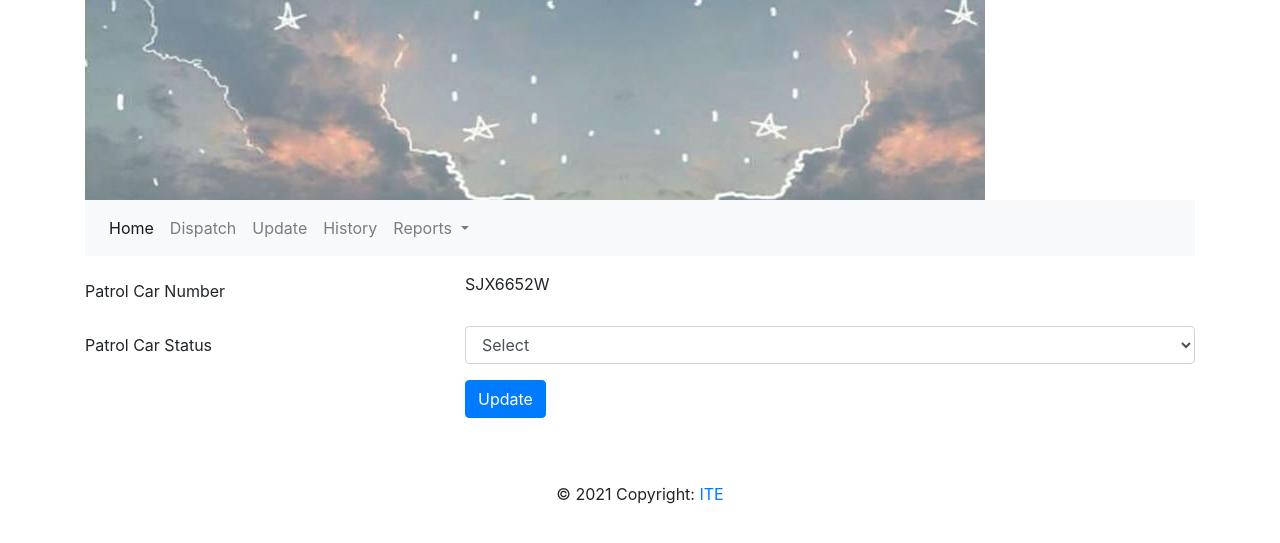
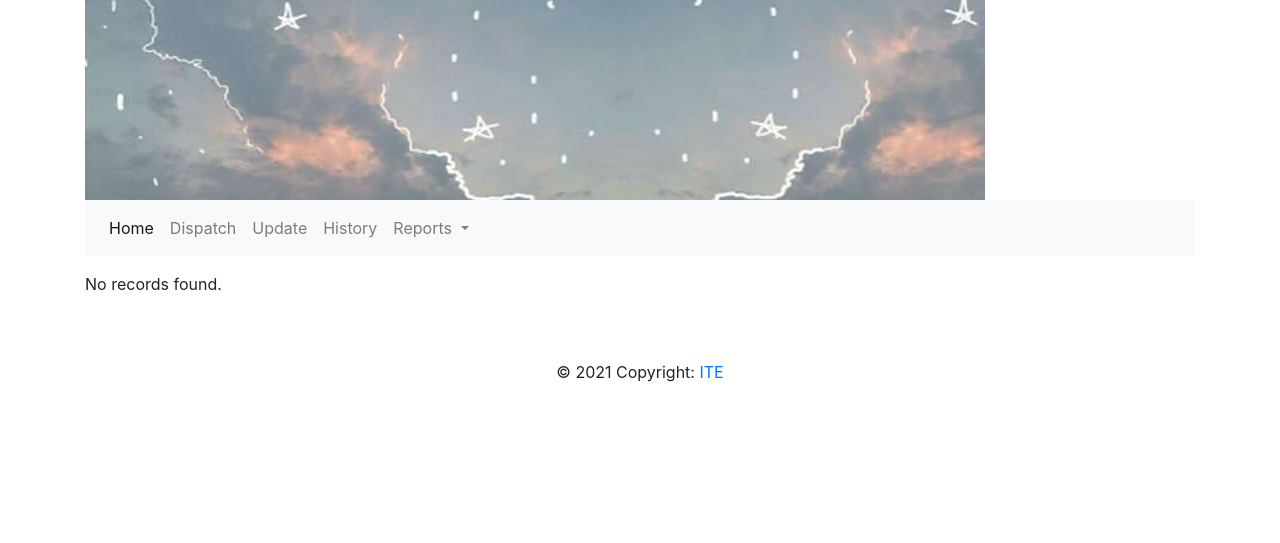
Before and after one commit to asmiraax/34_asmira_pess, a PHP site: page /update.php in a window 1280 px wide. Shown: the top 543 px of the page. Run offline with PHP 8.4, Linux system fonts and the light colour scheme.

Commit message:
4th version

```diff
--- a/search.php
+++ b/search.php
@@ -13,14 +13,14 @@
 	include "header.php";
 	?>
   <section class="mt-3">
-    <form>
+    <form action="update.php" method="post">
       <div class="form-group row">
         <label for="patrolCar" class="col-sm-3 col-form-label">Patrol Car Number</label>
         <div class="col-sm-3">
           <input type="text" class="form-control" id="patrolCarId" name="patrolCarId">
         </div>
 	 <div class="col-sm-6">
-      <button type="submit" class="btn btn-primary" name="submit" id="submit">Search</button>
+      <button type="submit" class="btn btn-primary" name="btnSearch" id="submit">Search</button>
 		  </div>
 		</div>
        <div class="form-group row">
--- a/update.php
+++ b/update.php
@@ -1,3 +1,33 @@
+<?php
+  require_once "db.php";
+  $isBtnSearchClicked = isset($_POST["btnSearch"]);
+$car = null;
+$statuses = [];
+if($isBtnSearchClicked == true) {
+	  $carId = $_POST["patrolCarId"];
+	  //echo "You have search car id:" . $carId;
+	$sql = "SELECT * FROM `patrolcar` WHERE `patrolcar_id` ='" . $carId . "'";
+	$conn = new mysqli( DB_SERVER, DB_USER, DB_PASSWORD, DB_DATABASE );
+    $result = $conn->query($sql);
+	if($row = $result->fetch_assoc()) {
+		$carId = $row["patrolcar_id"];
+		$statusId = $row["patrolcar_status_id"];
+		$car = ["id"=>$carId,"statusId"=>$statusId];
+	}
+      $conn = new mysqli(DB_SERVER,DB_USER,DB_PASSWORD,DB_DATABASE);
+      $sql = "SELECT * FROM patrolcar_status";
+      $result = $conn->query($sql);
+      while($row = $result->fetch_assoc()){
+            $id = $row["patrolcar_status_id"];
+            $title = $row["patrolcar_status_desc"];
+            $status = ["id"=>$id, "title"=>$title];
+            array_push($statuses,$status);
+ }
+ $conn->close();
+
+}
+
+?>
 <!doctype html>
 <html>
 <head>
@@ -14,31 +44,49 @@
 	?>
   <section class="mt-3">
     <form>
-      <div class="form-group row">
-        <label for="patrolCarId" class="col-sm-4 col-form-label">Patrol Car Number</label>
-        <div class="col-sm-8">
+	    <?php
+		   if($car != null) {
+			  echo "<div class=\"form-group row\">
+              <label for=\"patrolCarId\" class=\"col-sm-4 col-form-label\">Patrol Car Number</label>
+              <div class=\"col-sm-8\">
 			  <span>
-			SJX6652W
-			<input type="hidden"  id="patrolCarId" name="patrolCarId" value="SJX6652W">
+			  " . $car["id"] . "
+			  <input type=\"hidden\"  id=\"patrolCarId\" name=\"patrolCarId\" value=\"" . $car["id"] ."\">
 			  </span>
               </div>
               </div>
-		  <div class="form-group row">
-        <label for="contactNo" class="col-sm-4 col-form-label">Patrol Car Status</label>
-        <div class="col-sm-8">
-			<select id="carStatus" class="form-control" name="carStatus">
-			<option value="">Select</option>
-			<option value="On Site">On Site</option>
-			<option value="Available">Available</option>
+		      <div class=\"form-group row\">
+              <label for=\"contactNo\" class=\"col-sm-4 col-form-label\">Patrol Car Status</label>
+              <div class=\"col-sm-8\">
+			  <select id=\"carStatus\" class=\"form-control\" name=\"carStatus\">
+			  <option value=\"\">Select</option>
+			  ";
+			   $selected = "";
+			   foreach($statuses as $status)  {
+				   echo "<option value=\"" . $status["id"] . "\">". $status["title"] ."</option>";
+			   }
+			   echo
+				  "
+
 			  </select>
               </div>
               </div>
 
-       <div class="form-group row">
-        <div class="offset-sm-4 col-sm-8">
-      <button type="submit" class="btn btn-primary" name="submit" id="submit">Update</button>
+              <div class=\"form-group row\">
+              <div class=\"offset-sm-4 col-sm-8\">
+              <button type=\"submit\" class=\"btn btn-primary\" name=\"submit\" id=\"submit\">Update</button>
               </div>
+              </div>";
+		   }
+		else {
+		echo "<div class=\"form-group row\">
+              <div class=\"col-sm-12\">
+              No records found.
               </div>
+              </div>";
+		}
+		?>
+
 
     </form>
   </section>
```
Also changed, not shown: dispatch.php (+64 -67 lines). Lines whose indentation alone changed are shown as unchanged.
